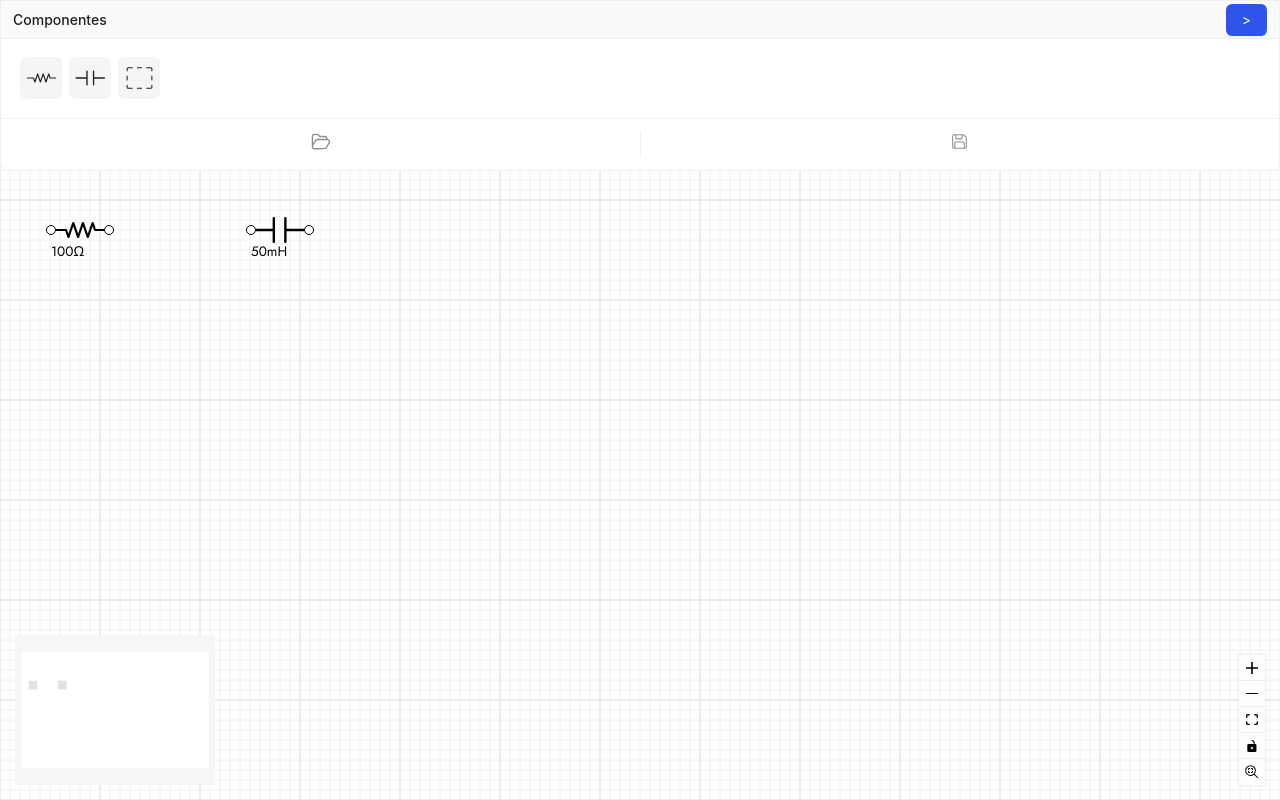
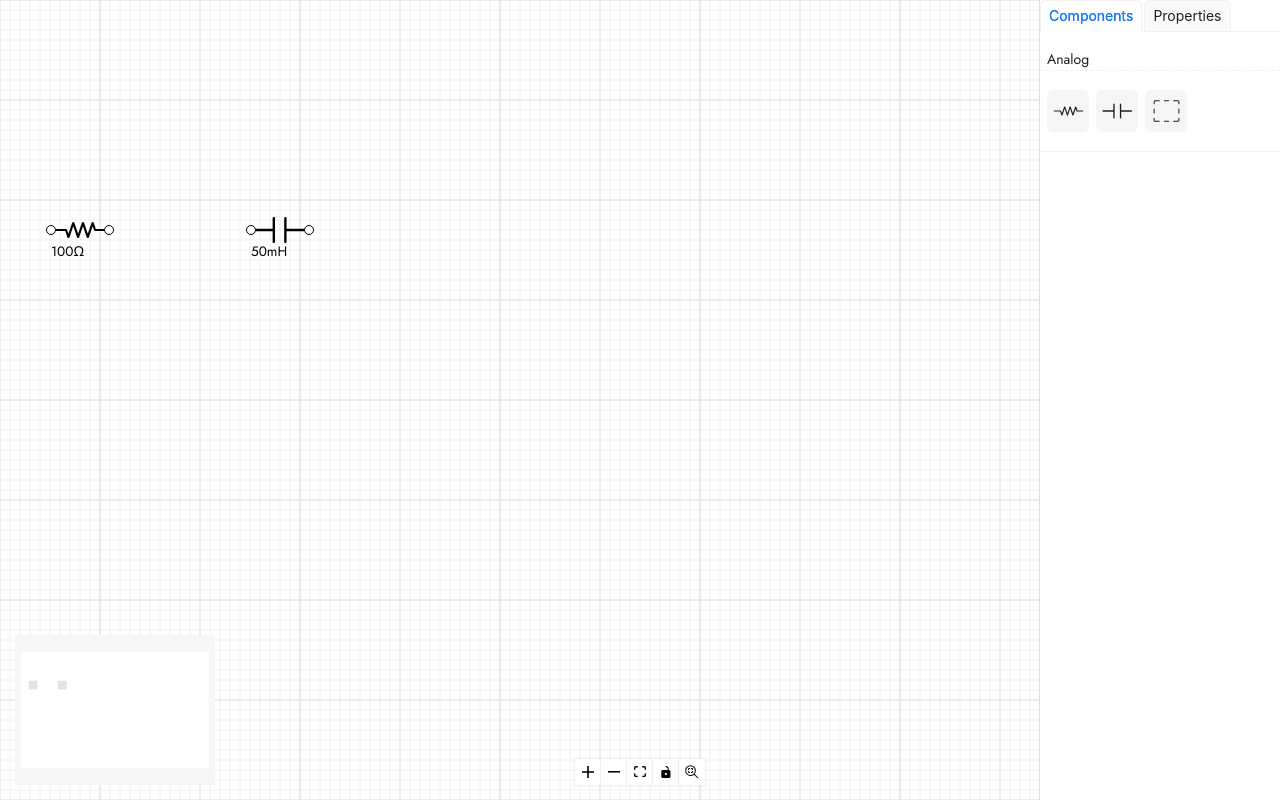
Before and after one commit to AletzMan/bitlab-circuit, a React (Vite) app: page / in a window 1280 px wide. Built offline with nearby package versions, Linux system fonts and the light colour scheme.

Commit message:
refactor: Update BoardFlow component to include tabs for Components and Properties

```diff
--- a/src/components/BoardFlow/BoardFlow.tsx
+++ b/src/components/BoardFlow/BoardFlow.tsx
@@ -12,7 +12,7 @@ import ComponentProperties from "../ComponentProperties/ComponentProperties";
 import { Board } from "../Board/Board";
 import { isPointInBox } from "@/helpers";
 import EdgeDetails from "../EdgeDetails/EdgeDetails";
-import { Button, Card, Tooltip } from "antd";
+import { Button, Card, Divider, Flex, Tabs, Tooltip } from "antd";
 import { OpenFileIcon, ResetZoomIcon, SaveIcon } from "@/icons";
 import useHistoryManager from "@/hooks/useHistoryManager";
 import useShortcuts from "@/hooks/useShortcuts";
@@ -48,6 +48,7 @@ const gridSize = 10; // Tamaño del grid
 
 export function BoardFlow() {
     const [nodes, setNodes, onNodesChange] = useNodesState(initialNodes);
+    const [activeTab, setActiveTab] = useState('components');
     const [edges, setEdges, onEdgesChange] = useEdgesState(initialEdges);
     const [selectedNode, setSelectedNode] = useState<ComponentNode | undefined>();
     const [selectedNodes, setSelectedNodes] = useState<ComponentNode[]>([]);
@@ -161,17 +162,20 @@ export function BoardFlow() {
         e.preventDefault();
         setSelectedNode(node);
         setSelectedEdge(undefined);
+        setActiveTab("properties");
     };
 
     const handlePaneClick = () => {
         setSelectedNode(undefined);
         setSelectedEdge(undefined);
+        setActiveTab("components");
     };
 
     const handleOnEdgeClick = (e: React.MouseEvent<Element, MouseEvent>, edge: Edge) => {
         e.preventDefault();
         setSelectedEdge(edge);
         setSelectedNode(undefined);
+        setActiveTab("properties");
     };
 
     const handleOnEdgeMouseLeave = () => {
@@ -348,15 +352,27 @@ export function BoardFlow() {
     };
 
     const handleOnSelectionChange: OnSelectionChangeFunc = (params: OnSelectionChangeParams) => {
-        const isUniqueNode = params.nodes.length === 1;
-        const isUniqueEdge = params.edges.length === 1;
+        const numberNodes = params.nodes.length;
+        const numberEdges = params.edges.length;
+        const isUniqueNode = numberNodes === 1;
+        const isUniqueEdge = numberEdges === 1;
         setIsSingleNodeSelection(isUniqueNode);
         setIsSingleEdgeSelection(isUniqueEdge);
         if (isUniqueNode) setSelectedNode(params.nodes[0] as ComponentNode);
         if (isUniqueEdge) setSelectedEdge(params.edges[0]);
         setSelectedNodes(params.nodes as ComponentNode[]);
         setSelectedEdges(params.edges);
+        if (numberNodes > 0 || numberEdges > 0)
+            setActiveTab("properties");
+        else {
+            setActiveTab("components");
+        }
 
+    };
+
+    const handleOnChangeTab = (activeKey: string) => {
+        console.log(activeKey);
+        setActiveTab(activeKey);
     };
 
     const handleChangeViewPort = (viewport: Viewport) => {
@@ -402,29 +418,6 @@ export function BoardFlow() {
                 selectionMode={SelectionMode.Partial}
 
             >
-                <Card className={styles.panelComponents} size="small" title="Componentes" type="inner" extra={<Button variant="solid" color="geekblue">{`>`}</Button>} actions={actions} >
-                    <div className={styles.components}>
-                        {COMPONENTS.map(component => (
-                            <Tooltip key={component.label} placement="top" title={component.label}  >
-                                <Button className={styles.components_button} color="default" variant="filled" draggable onDragStart={(e) => handleOnDragStart(e, component.type)}   >
-                                    {component.icon}
-                                </Button>
-                            </Tooltip>
-                        ))}
-                    </div>
-                </Card>
-                {selectedNode && selectedNodes?.length > 0 &&
-                    <ComponentProperties
-                        node={selectedNode}
-                        removeNode={removeNode}
-                        selectedNodes={selectedNodes}
-                        isSingleNode={isSingleNodeSelection}
-                        duplicateComponents={duplicateComponents}
-                        undo={undo}
-                        redo={redo}
-                        canUndo={canUndo}
-                        canRedo={canRedo} />
-                }
                 {selectedEdge &&
                     <EdgeDetails
                         edge={selectedEdge}
@@ -435,13 +428,53 @@ export function BoardFlow() {
                 }
                 <Background color="#f0f0f0" gap={10} variant={BackgroundVariant.Lines} id='1' />
                 <Background color="#e0e0e0" gap={100} variant={BackgroundVariant.Lines} id='2' />
-                <Controls position="bottom-right">
+                <Controls position="bottom-center" orientation="horizontal">
                     <button className="react-flow__controls-button" title="reset zoom" onClick={handleZoomReset}>
                         <ResetZoomIcon />
                     </button>
                 </Controls>
                 <MiniMap position="bottom-left" pannable />
             </ReactFlow>
+            <Flex className={styles.containerTabs}>
+                <Tabs className={styles.tabs} type="card" size="small" items={[
+                    {
+                        label: "Components",
+                        key: "components",
+                        children:
+                            <Flex wrap className={styles.divider}>
+                                <label className={styles.label}>Analog</label>
+                                <Divider style={{ margin: "0px 0 12px 0" }} variant="dashed" />
+                                <div className={styles.components}>
+                                    {COMPONENTS.map(component => (
+                                        <Tooltip key={component.label} placement="top" title={component.label}  >
+                                            <Button className={styles.components_button} color="default" variant="filled" draggable onDragStart={(e) => handleOnDragStart(e, component.type)}   >
+                                                {component.icon}
+                                            </Button>
+                                        </Tooltip>
+                                    ))}
+                                </div>
+                                <Divider style={{ margin: "12px 0 24px 0" }} />
+                            </Flex>
+                    },
+                    {
+                        label: "Properties",
+                        key: "properties",
+                        disabled: false,
+                        children: selectedNode && selectedNodes?.length > 0 &&
+                            <ComponentProperties
+                                node={selectedNode}
+                                removeNode={removeNode}
+                                selectedNodes={selectedNodes}
+                                isSingleNode={isSingleNodeSelection}
+                                duplicateComponents={duplicateComponents}
+                                undo={undo}
+                                redo={redo}
+                                canUndo={canUndo}
+                                canRedo={canRedo} />
+                    }
+                ]} activeKey={activeTab} onChange={handleOnChangeTab} />
+            </Flex>
+
         </div>
     );
 }
```
